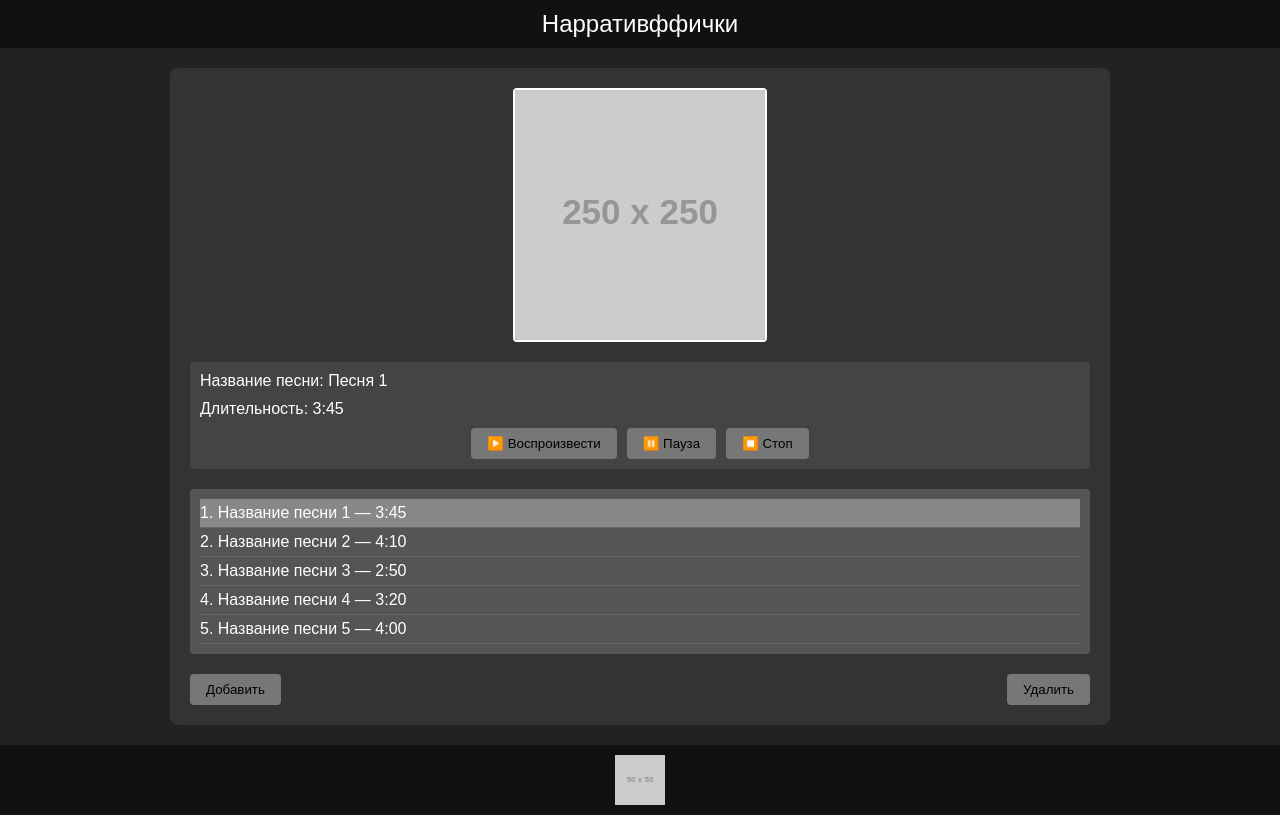
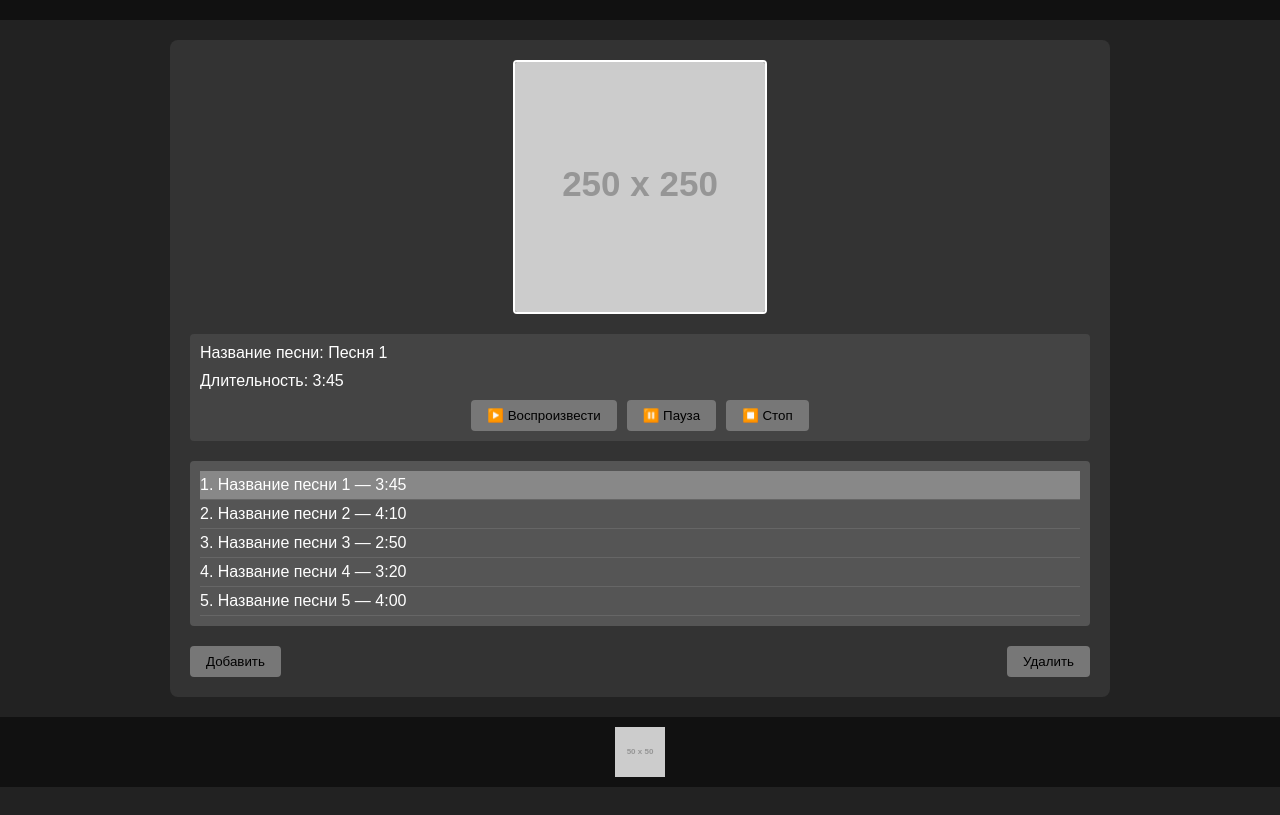
Before and after one commit to iammousseur/iammousseur.github.io, a plain HTML site: page index.html in a window 1280 px wide. Drawn offline with Linux system fonts and the light colour scheme; placeholder pictures from the web are drawn by us.

Commit message:
Update index.html

```diff
--- a/index.html
+++ b/index.html
@@ -92,7 +92,7 @@
 <body>
 
 <header>
-  Нарративффички
+
 </header>
 
 <div class="container">
```
